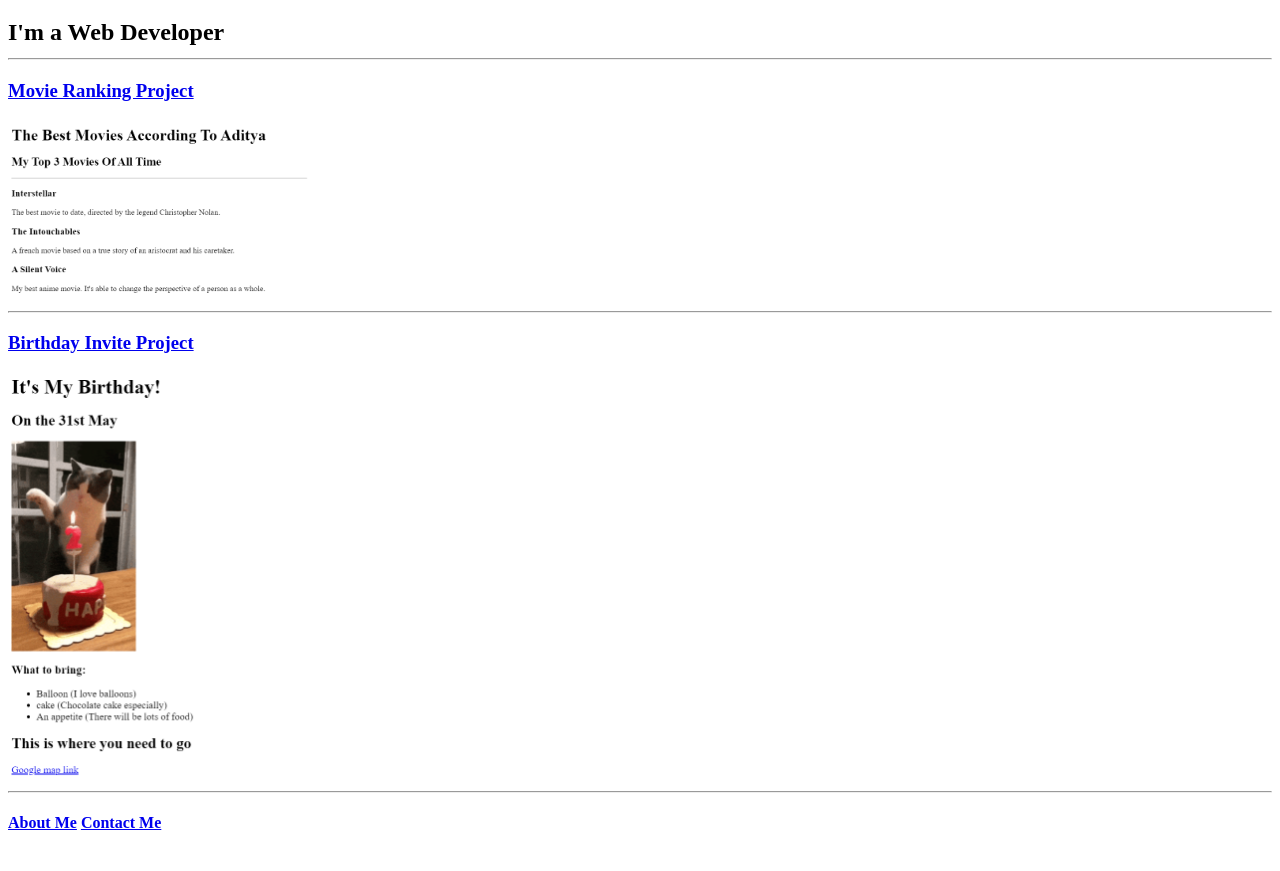
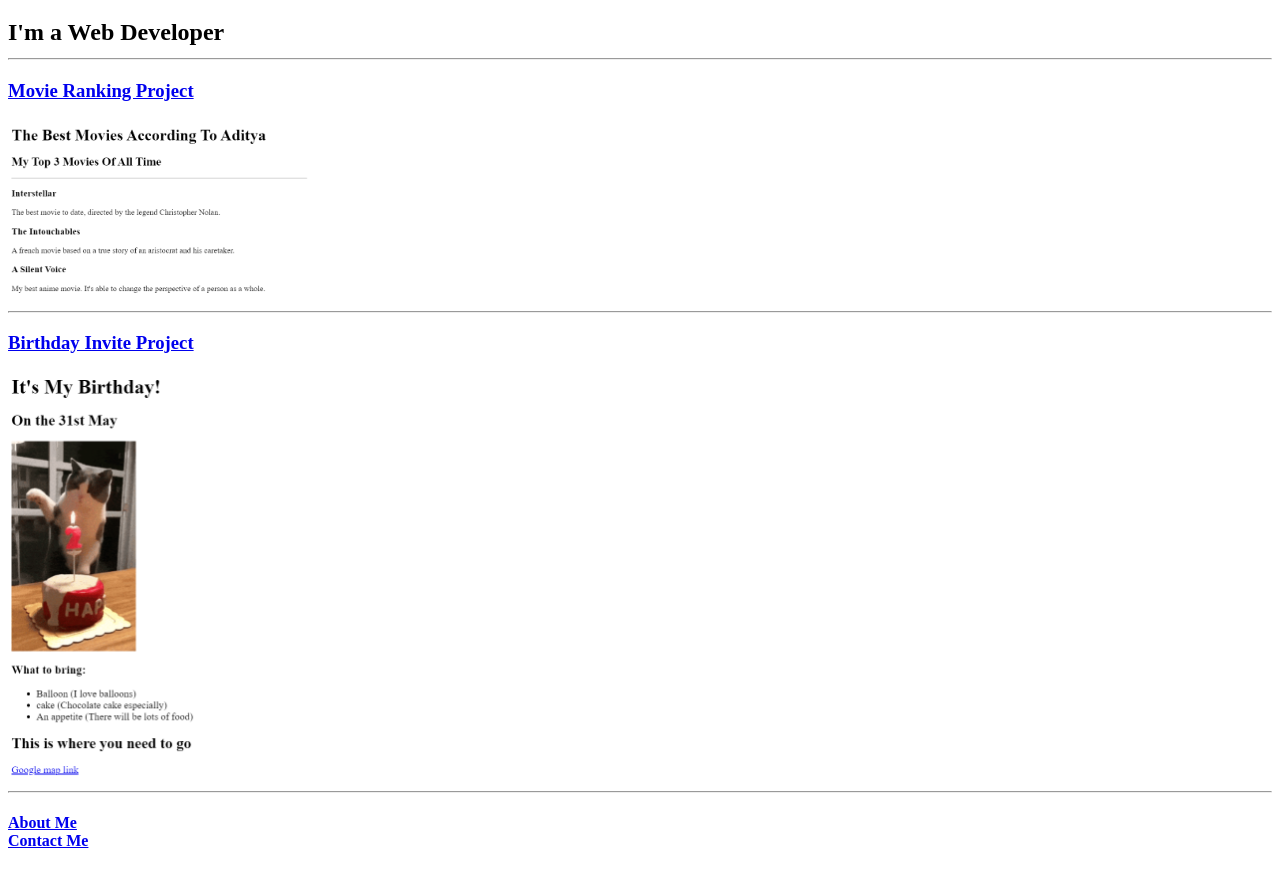
Before and after one commit to ChauhanAditya-me/HTML-Portfolio, a plain HTML site: page index.html in a window 1280 px wide. Shown: the part 61-932 px from the top of the page. Drawn offline with Linux system fonts and the light colour scheme.

Commit message:
Update index.html

```diff
--- a/index.html
+++ b/index.html
@@ -53,7 +53,7 @@ https://developer.mozilla.org/en-US/docs/Web/HTML/Element/img#attr-height -->
         <!-----------------Contact me & About me--------------->
 
         <h4>
-            <a href="./assets/about.html">About Me</a>
+            <a href="./assets/about.html">About Me</a><br />
             <a href="./assets/contact.html">Contact Me</a>
         </h4>
 
```
